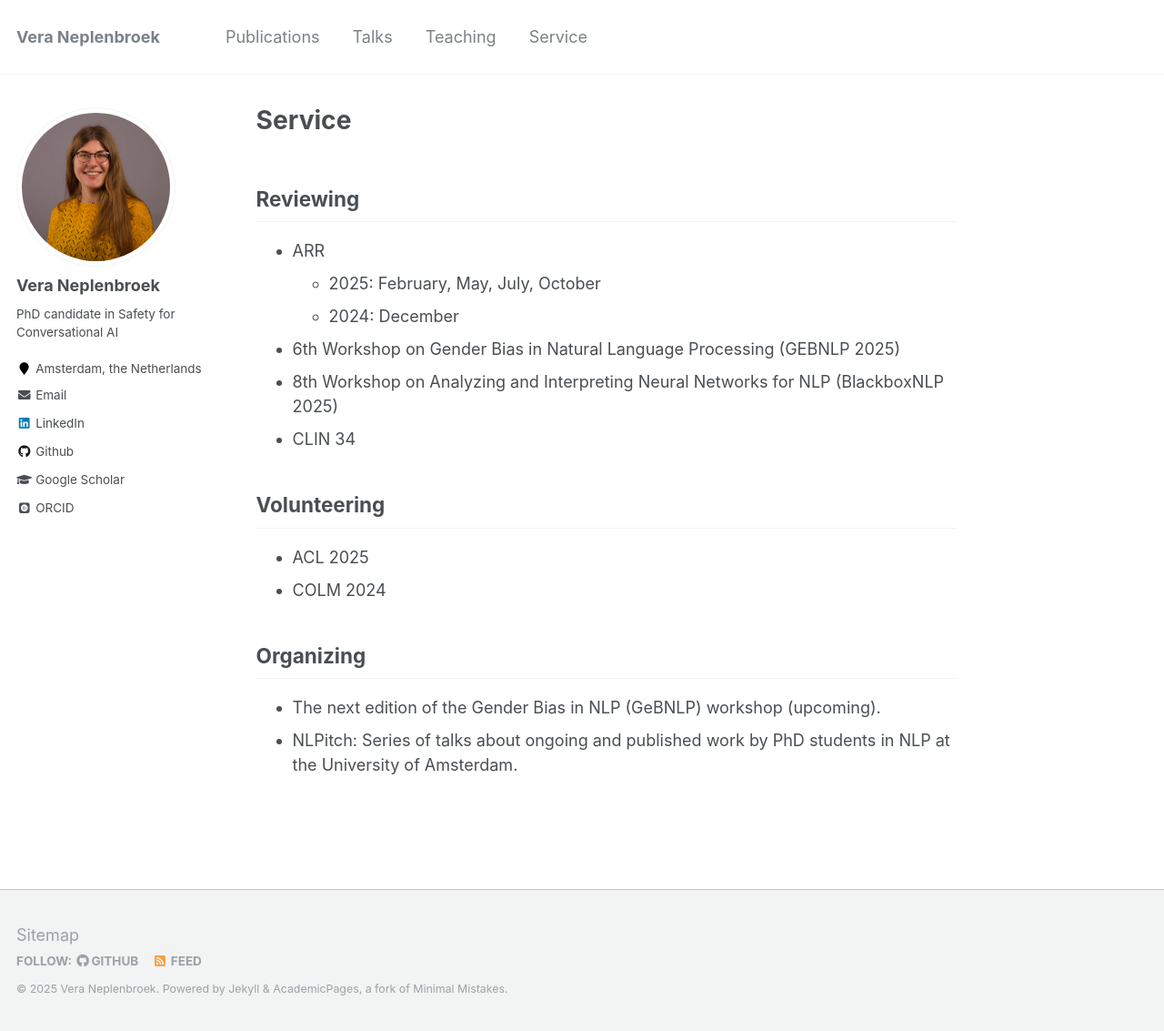
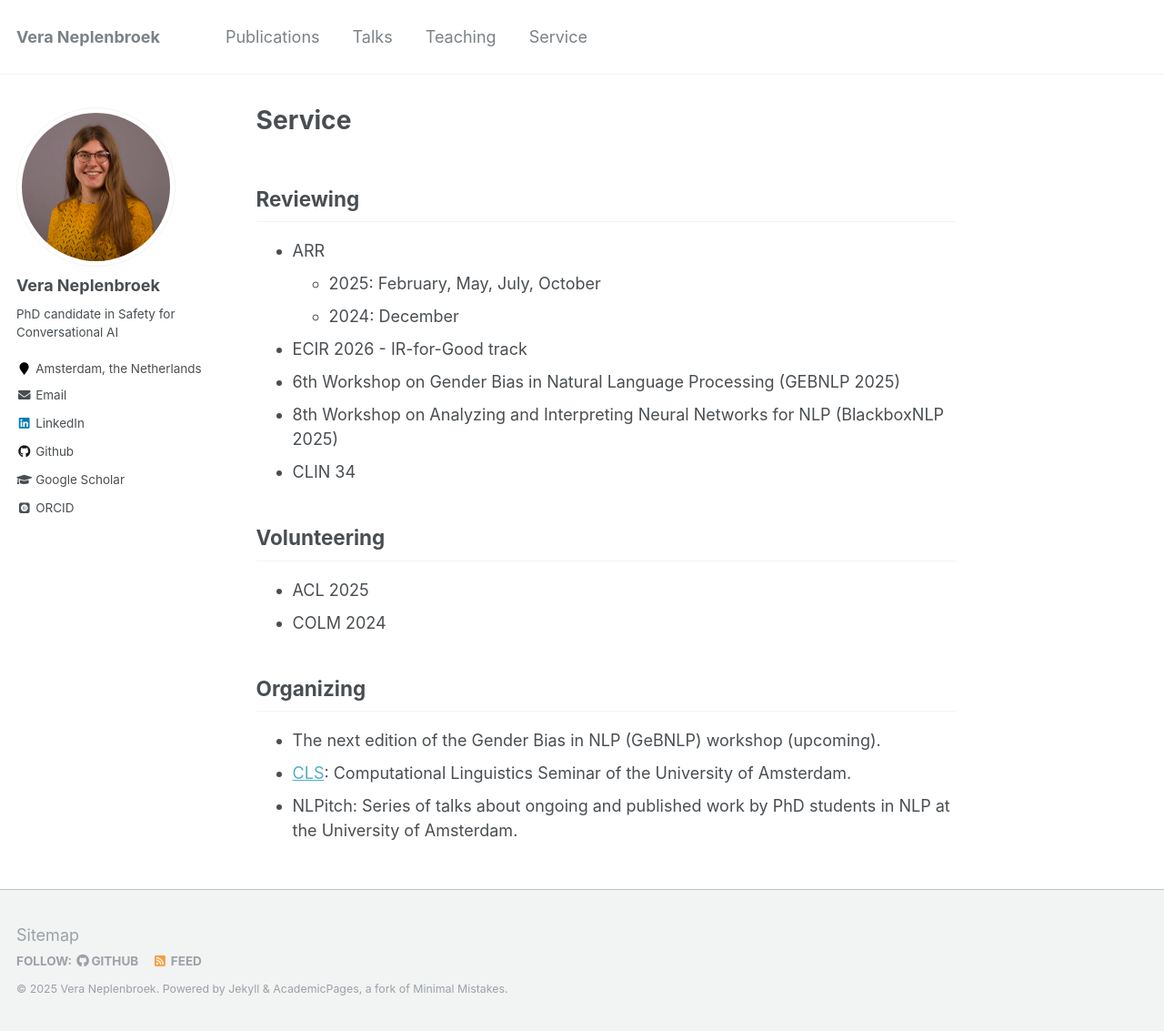
Before and after one commit to Veranep/Veranep.github.io, a Jekyll site: the page built from _pages/service.md, in a window 1280 px wide and 1133 px high. Shown: the whole window at 91% size. Built offline with Jekyll 4.4.1, drawn with Linux system fonts in a browser that asks for light colours; some web fonts are replaced.

Commit message:
Update service.md

```diff
--- a/_pages/service.md
+++ b/_pages/service.md
@@ -11,6 +11,7 @@ redirect_from:
 * ARR
   * 2025: February, May, July, October
   * 2024: December
+* ECIR 2026 - IR-for-Good track
 * 6th Workshop on Gender Bias in Natural Language Processing (GEBNLP 2025)
 * 8th Workshop on Analyzing and Interpreting Neural Networks for NLP (BlackboxNLP 2025)
 * CLIN 34
@@ -23,4 +24,5 @@ redirect_from:
 ## Organizing
 
 * The next edition of the Gender Bias in NLP (GeBNLP) workshop (upcoming).
+* [CLS](https://projects.illc.uva.nl/LaCo/CLS/): Computational Linguistics Seminar of the University of Amsterdam.
 * NLPitch: Series of talks about ongoing and published work by PhD students in NLP at the University of Amsterdam.
```
